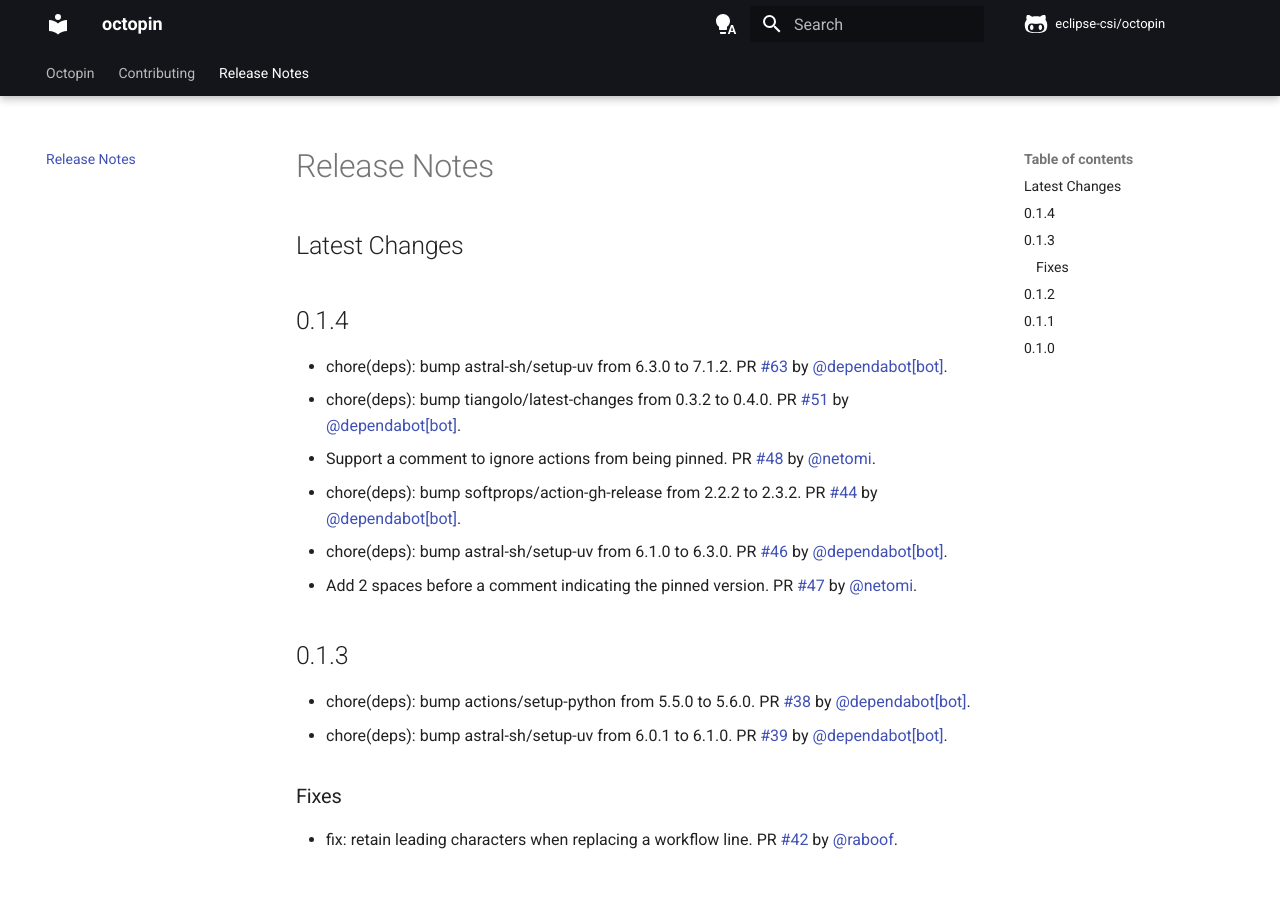
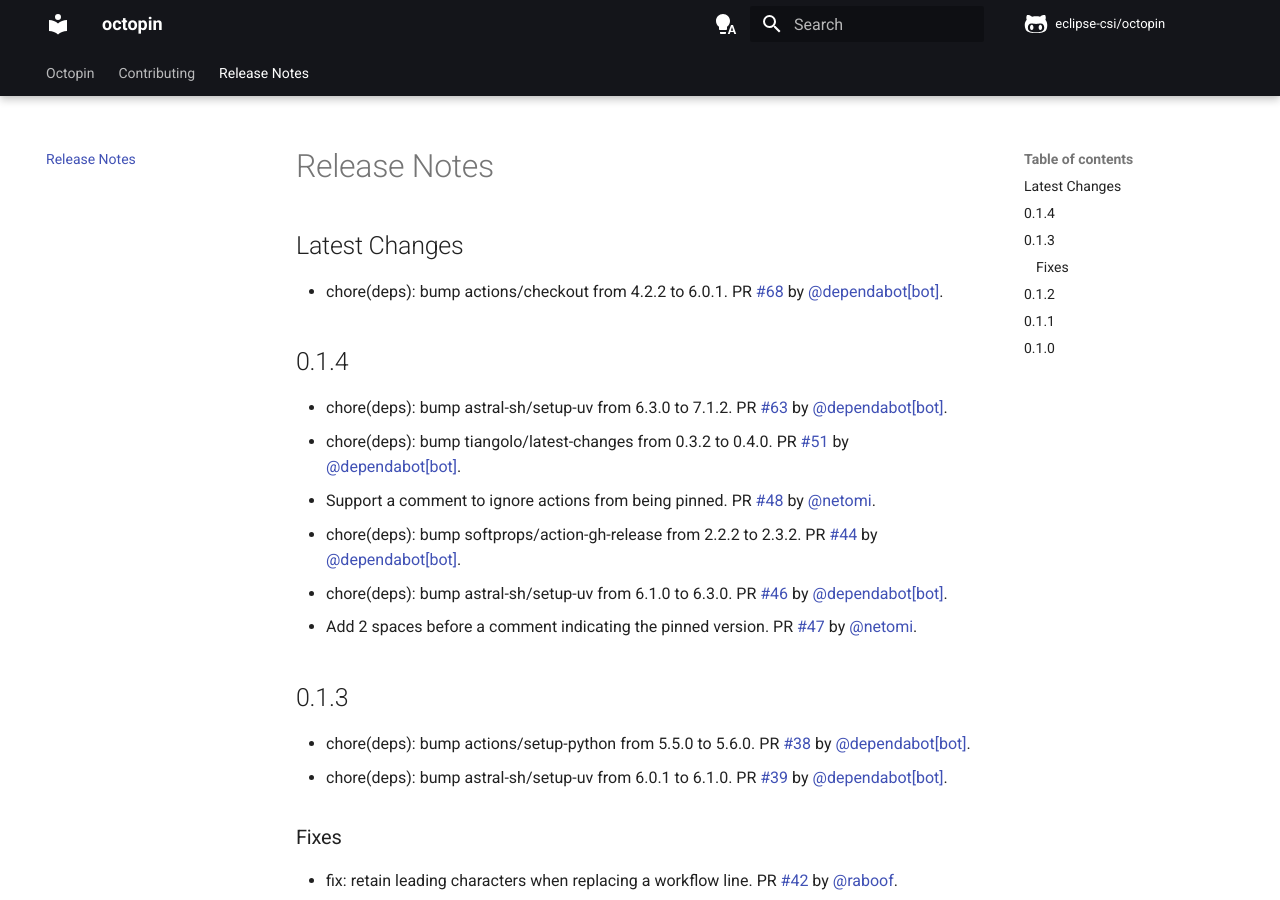
Before and after one commit to eclipse-csi/octopin, an MkDocs documentation site: the page built from docs/release-notes.md, in a window 1280 px wide and 900 px high. Built offline with MkDocs 1.6.1 and Material for MkDocs 9.7.7, drawn with Linux system fonts in a browser that asks for light colours; comment, search, counter and statistics services are not loaded.

Commit message:
📝 Update release notes
[skip ci]

```diff
--- a/docs/release-notes.md
+++ b/docs/release-notes.md
@@ -1,6 +1,8 @@
 # Release Notes
 
 ## Latest Changes
+
+* chore(deps): bump actions/checkout from 4.2.2 to 6.0.1. PR [#68](https://github.com/eclipse-csi/octopin/pull/68) by [@dependabot[bot]](https://github.com/apps/dependabot).
 
 ## 0.1.4
 
```
